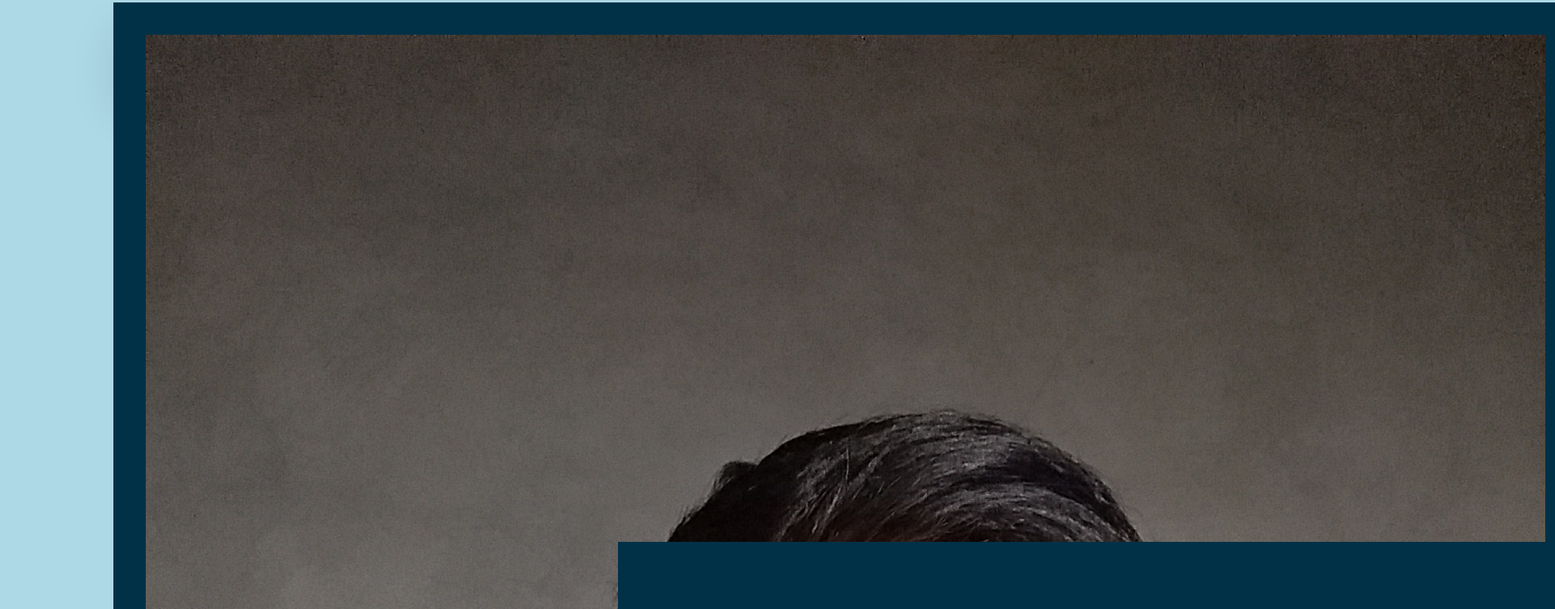
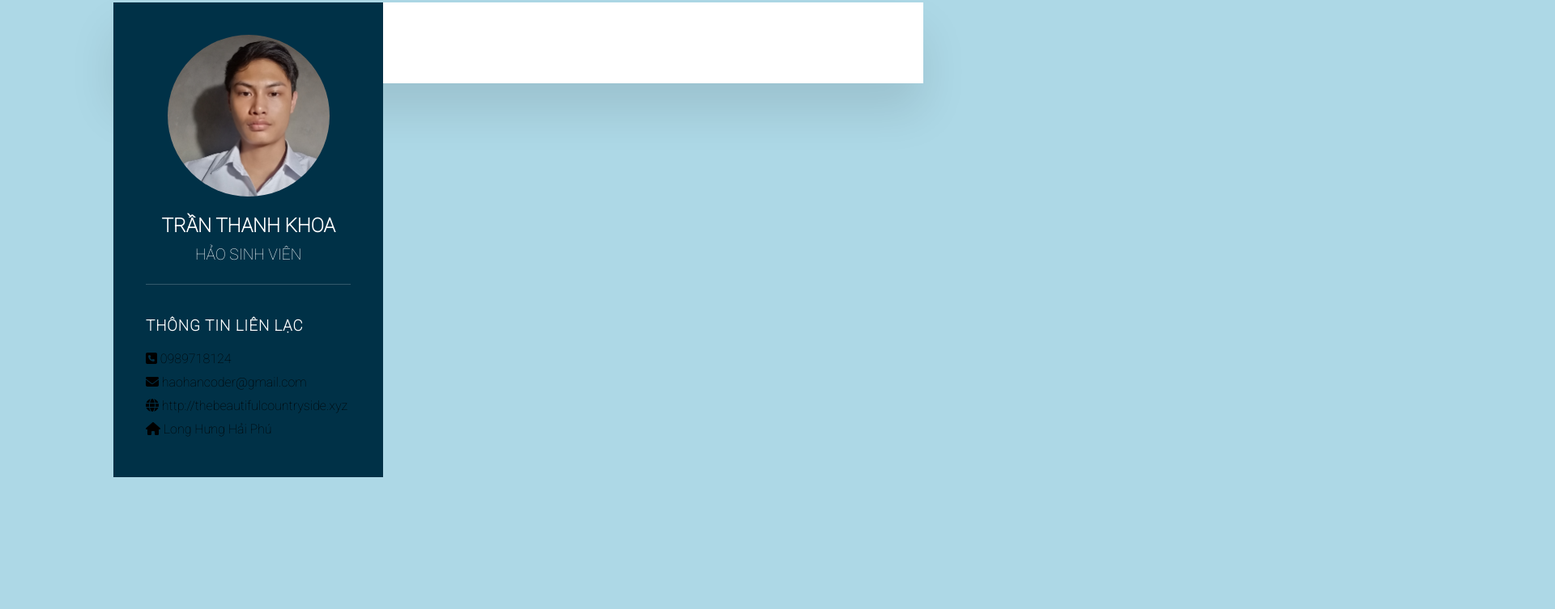
Before and after one commit to DeThanh/CV, a plain HTML site: page index.html in a window 1280 px wide. Shown: the part 347-1100 px from the top of the page at 81% size, 1920 px wide, since content can reach past the window. After the commit the page ends 937 px from the top, so only its background shows below. Drawn offline with Linux system fonts and the light colour scheme.

Commit message:
Add index.html file

```diff
--- a/index.html
+++ b/index.html
@@ -4,14 +4,37 @@
     <meta name="viewport" content="width=device-width,initial-scale=1.0">
     <title>My CV</title>
     <link rel="stylesheet" type="text/css" href="style.css">
+    <link rel="stylesheet" href="https://cdnjs.cloudflare.com/ajax/libs/font-awesome/6.1.1/css/all.min.css" integrity="sha512-KfkfwYDsLkIlwQp6LFnl8zNdLGxu9YAA1QvwINks4PhcElQSvqcyVLLD9aMhXd13uQjoXtEKNosOWaZqXgel0g==" crossorigin="anonymous" referrerpolicy="no-referrer" />
 </head>
 <body>
     <div class="container">
         <div class="left_side">
             <div class="profileText">
                 <div class="imgBx">
-                    <img src="myimg.jpg">
+                    <img src="myimg1.jpg" width="250px" height="240px">
                 </div>
+                <h2>Trần Thanh Khoa<br><span>Hảo Sinh Viên</span></h2>
+            </div>
+            <div class="contactInfo">
+                <h3 class="title">Thông tin liên lạc</h3>
+                <ul>
+                    <li>
+                        <span class="icon"><i class="fa-solid fa-square-phone"></i></span>
+                        <span class="text">0989718124</span>
+                    </li>
+                    <li>
+                        <span class="icon"><i class="fa-solid fa-envelope"></i></span>
+                        <span class="text">haohancoder@gmail.com</span>
+                    </li>
+                    <li>
+                        <span class="icon"><i class="fa-solid fa-globe"></i></span>
+                        <span class="text">http://thebeautifulcountryside.xyz</span>
+                    </li>
+                    <li>
+                        <span class="icon"><i class="fa-solid fa-house"></i></span>
+                        <span class="text">Long Hưng Hải Phú</span>
+                    </li>
+                </ul>
             </div>
         </div>
         <div class="right-side">
--- a/style.css
+++ b/style.css
@@ -32,6 +32,64 @@ body{
     background: #003147;
     padding: 40px;
 }
+.profileText{
+    position: relative;
+    display: flex;
+    flex-direction: column;
+    align-items: center;
+    padding-bottom:20px ;
+    border-bottom: 1px solid rgba(255, 255, 255, 0.2);
+}
+.profileText .imgBx{
+    position: relative;
+    width: 200px;
+    height: 200px;
+    border-radius: 50%;
+    overflow: hidden;
+}
+.profileText .imgBx img{
+    position: absolute;
+    top: 0;
+    left: 0;
+    width: 100%;
+    height: 100%;
+    object-fit: cover;
+}
+.profileText h2{
+    color: #fff;
+    font-size: 1.5em;
+    margin-top: 20px;
+    text-transform: uppercase;
+    text-align: center;
+    font-weight: 600;
+    line-height: 1.4em;
+}
+.profileText h2 span{
+    font-size: 0.8em;
+    font-weight: 300;
+}
+.contactInfo{
+    padding-top: 40px;
+}
+.title{
+    color: #fff;
+    text-transform: uppercase;
+    font-weight: 600;
+    letter-spacing: 1px;
+    margin-bottom: 20px;
+}
+.contactInfo ul{
+    position: relative;
+}
+.contactInfo ul li{
+    position: relative;
+    list-style: none;
+    margin: 10px 0;
+    cursor: pointer;
+}
+.contactInfo ul li .icon{
+
+}
 .container .right_side{
     position: relative;
     background: #fff;
```
Also changed, not shown: myimg1.jpg (added).
